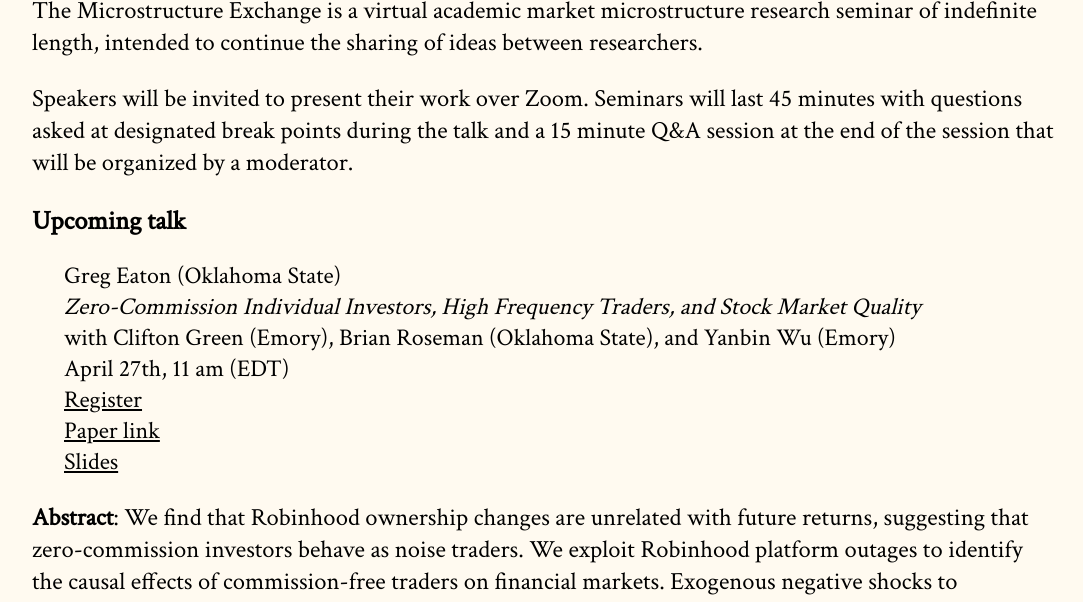
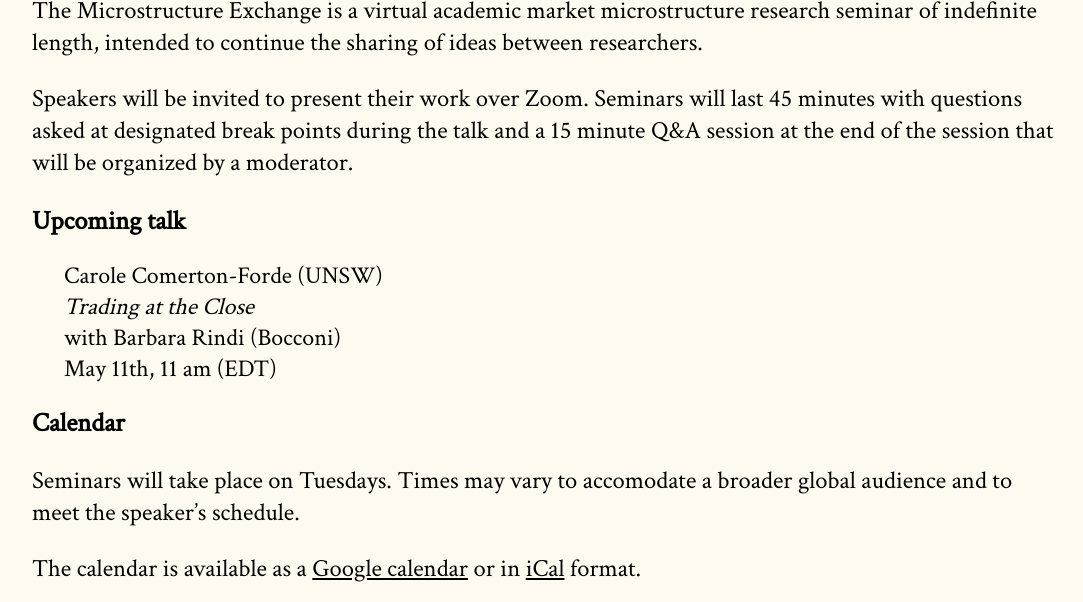
Before and after one commit to cpfiffer/microstructure.exchange, a Jekyll site: the page built from index.md, in a window 1280 px wide and 1400 px high, scrolled down 257 px. Shown: the top 602 px of the window, without its empty margins (96-1179 px from the left). Built offline with Jekyll 4.4.1, drawn with Linux system fonts in a browser that asks for light colours; some web fonts are replaced; some of the changed text lies outside the part shown.

Commit message:
Add Barbara info

```diff
--- a/_config.yml
+++ b/_config.yml
@@ -11,14 +11,14 @@ github:
   owner_name: Cameron Pfiffer
 
 speaker-info:
-  speaker-name: Greg Eaton (Oklahoma State)
-  speaker-paper: "Zero-Commission Individual Investors, High Frequency Traders, and Stock Market Quality"
-  coauthors: "Clifton Green (Emory), Brian Roseman (Oklahoma State), and Yanbin Wu (Emory)"
-  speaker-date: April 27th, 11 am (EDT)
+  speaker-name: Carole Comerton-Forde (UNSW)
+  speaker-paper: "Trading at the Close"
+  coauthors: "Barbara Rindi (Bocconi)"
+  speaker-date: May 11th, 11 am (EDT)
   # discussant: "Gideon Saar (Cornell University)"
-  paper-link: https://papers.ssrn.com/sol3/papers.cfm?abstract_id=3776874
-  webinar-link: https://stockholmuniversity.zoom.us/meeting/register/u50rdeuprDMoGdRv2WTvgYgOczh_DQtMA-qN
-  slides-link: /slides/RobinhoodSlides_TME.pdf
+  # paper-link: https://papers.ssrn.com/sol3/papers.cfm?abstract_id=3776874
+  # webinar-link: https://stockholmuniversity.zoom.us/meeting/register/u50rdeuprDMoGdRv2WTvgYgOczh_DQtMA-qN
+  # slides-link: /slides/RobinhoodSlides_TME.pdf
 
 # 2021 Winter lineup
 # Feb 16 - Joel Hasbrouck
--- a/index.md
+++ b/index.md
@@ -18,7 +18,7 @@ Speakers will be invited to present their work over Zoom. Seminars will last 45
 
 {% include upcoming-speaker.html %}
 
-**Abstract**: We find that Robinhood ownership changes are unrelated with future returns, suggesting that zero-commission investors behave as noise traders. We exploit Robinhood platform outages to identify the causal effects of commission-free traders on financial markets. Exogenous negative shocks to Robinhood participation are associated with increased market liquidity and lower return volatility among stocks favored by Robinhood investors, as proxied by Reddit WallStreetBets mentions. HFTs with Robinhood order flow arrangements quote narrower lit-market spreads during outages, and market depth order imbalances fall, particularly for stocks with highly autocorrelated order flow, suggesting that zero-commission investors create liquidity-reducing inventory risks for market makers.
+<!-- **Abstract**: We find that Robinhood ownership changes are unrelated with future returns, suggesting that zero-commission investors behave as noise traders. We exploit Robinhood platform outages to identify the causal effects of commission-free traders on financial markets. Exogenous negative shocks to Robinhood participation are associated with increased market liquidity and lower return volatility among stocks favored by Robinhood investors, as proxied by Reddit WallStreetBets mentions. HFTs with Robinhood order flow arrangements quote narrower lit-market spreads during outages, and market depth order imbalances fall, particularly for stocks with highly autocorrelated order flow, suggesting that zero-commission investors create liquidity-reducing inventory risks for market makers. -->
 
 
 ## Calendar
```
Also changed, not shown: other parts of index.md (+2 -0 lines).
